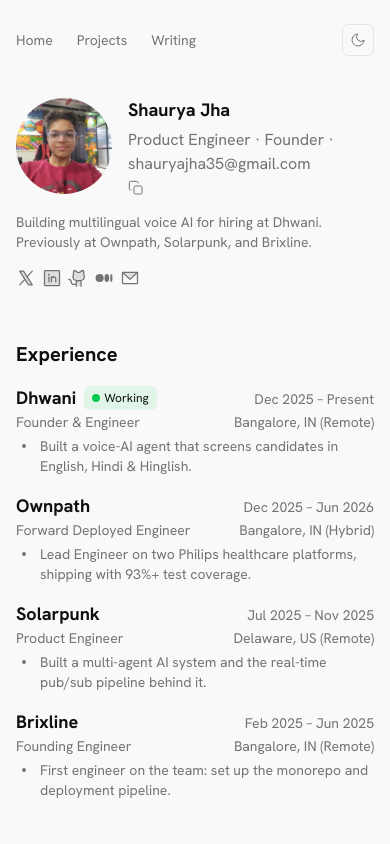
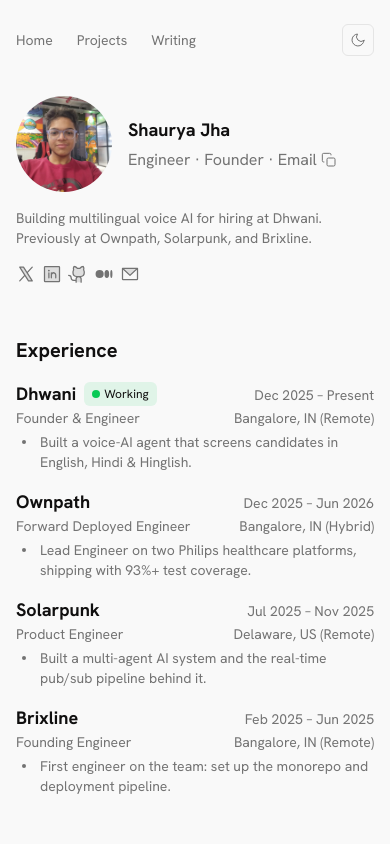
Before and after one commit to shaurya35/portfolio, a Next.js app in the folder apps/web/: page / in a window 390 px wide. Shown: the top 844 px of the page. Built offline with nearby package versions, Linux system fonts and the light colour scheme.

Commit message:
fix(web): shorten hero identity line for mobile
Below sm: shows 'Engineer · Founder · Email' instead of the full role
+ email address, which was wrapping onto a third line with the copy
button dropping below. Full text still shows at sm and up.

```diff
--- a/apps/web/components/sections/hero.tsx
+++ b/apps/web/components/sections/hero.tsx
@@ -20,8 +20,9 @@
           <h1 className="text-lg font-bold whitespace-nowrap sm:text-2xl">
             {site.name}
           </h1>
-          <div className="mt-1 flex flex-wrap items-center gap-x-1 gap-y-1 text-base text-muted-foreground">
-            <span>
+          <div className="mt-1 flex items-center gap-1 text-base text-muted-foreground">
+            <span className="sm:hidden">Engineer · Founder · Email</span>
+            <span className="hidden sm:inline">
               {site.role} · {site.email}
             </span>
             <CopyEmail email={site.email} />
@@ -29,7 +30,9 @@
         </div>
       </div>
 
-      <p className="mt-4 max-w-xl text-sm text-muted-foreground">{site.credibility}</p>
+      <p className="mt-4 max-w-xl text-sm text-muted-foreground">
+        {site.credibility}
+      </p>
 
       <div className="mt-4 flex flex-wrap gap-0.5">
         {socials.map((social) => {
```
